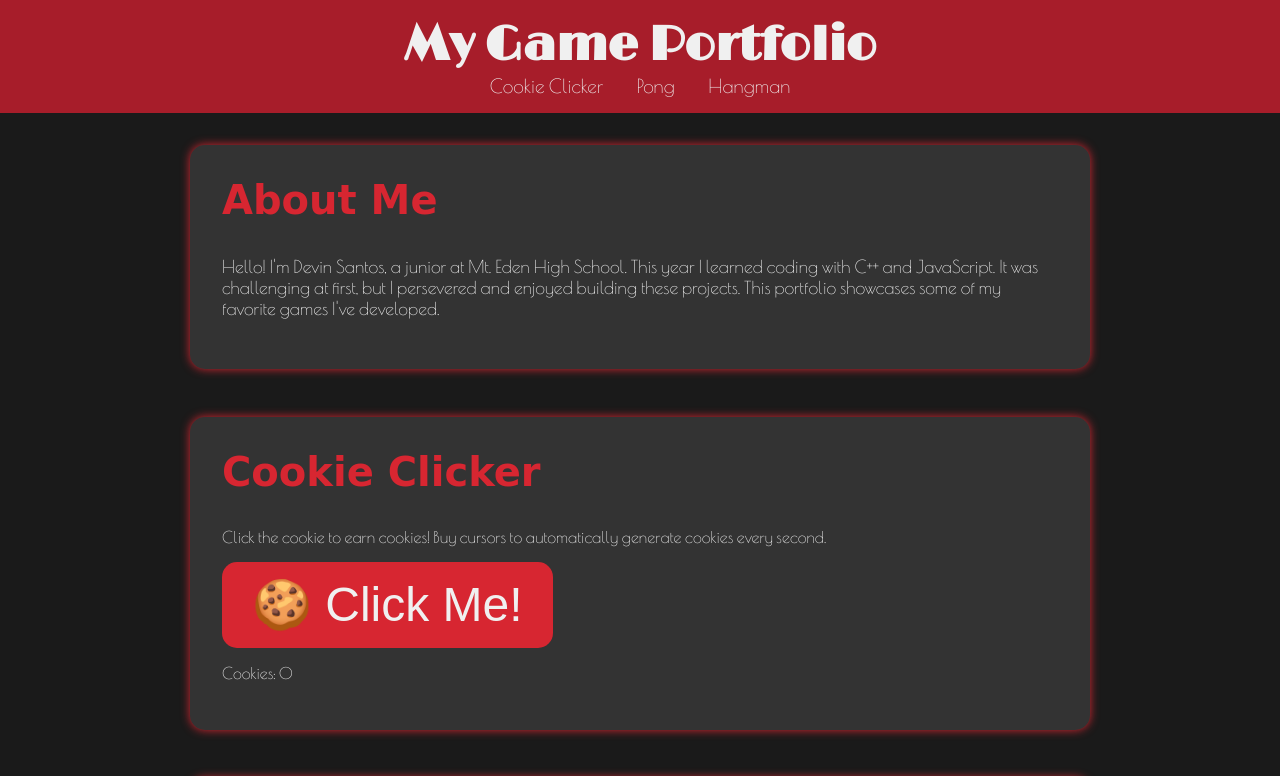
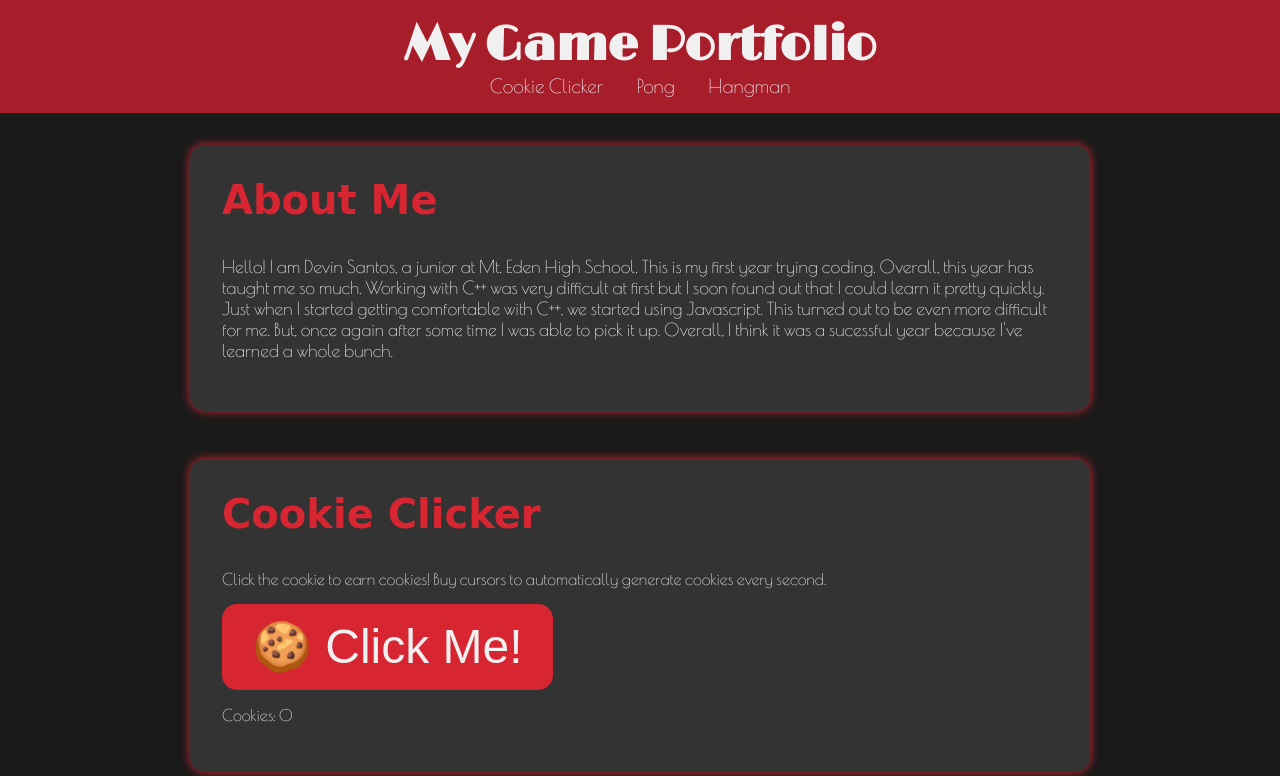
Before and after one commit to Devdadude/Final-Project1, a plain HTML site: page index.html in a window 1280 px wide. Shown: the top 776 px of the page. Drawn offline with nearby package versions, Linux system fonts and the light colour scheme; a web font is replaced by a local one.

Commit message:
Update index.html

```diff
--- a/index.html
+++ b/index.html
@@ -20,7 +20,7 @@
   <main>
     <section id="aboutMe" class="about-section">
       <h2>About Me</h2>
-      <p>Hello! I'm Devin Santos, a junior at Mt. Eden High School. This year I learned coding with C++ and JavaScript. It was challenging at first, but I persevered and enjoyed building these projects. This portfolio showcases some of my favorite games I've developed.</p>
+      <p>Hello! I am Devin Santos, a junior at Mt. Eden High School. This is my first year trying coding. Overall, this year has taught me so much. Working with C++ was very difficult at first but I soon found out that I could learn it pretty quickly. Just when I started getting comfortable with C++, we started using Javascript. This turned out to be even more difficult for me. But, once again after some time I was able to pick it up. Overall, I think it was a sucessful year because I've learned a whole bunch.</p>
     </section>
 
     <section id="cookieClicker" class="game-section">
```
